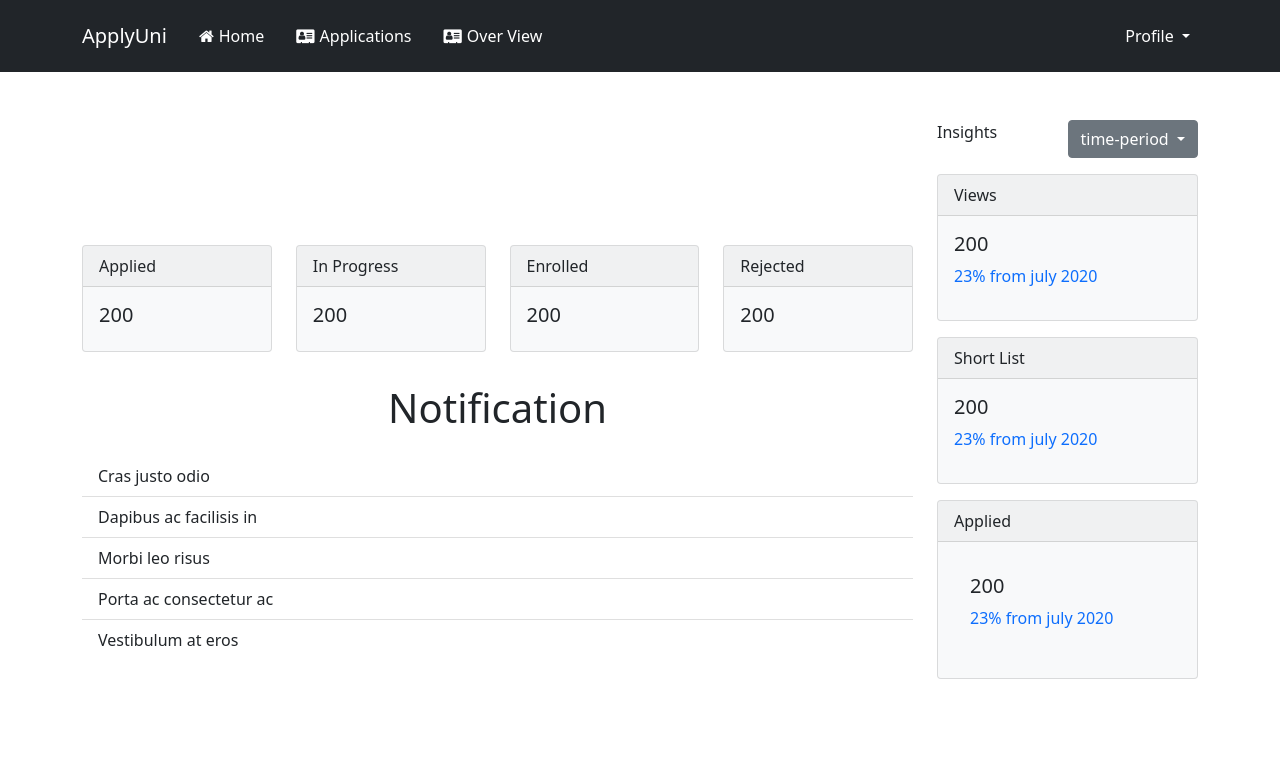
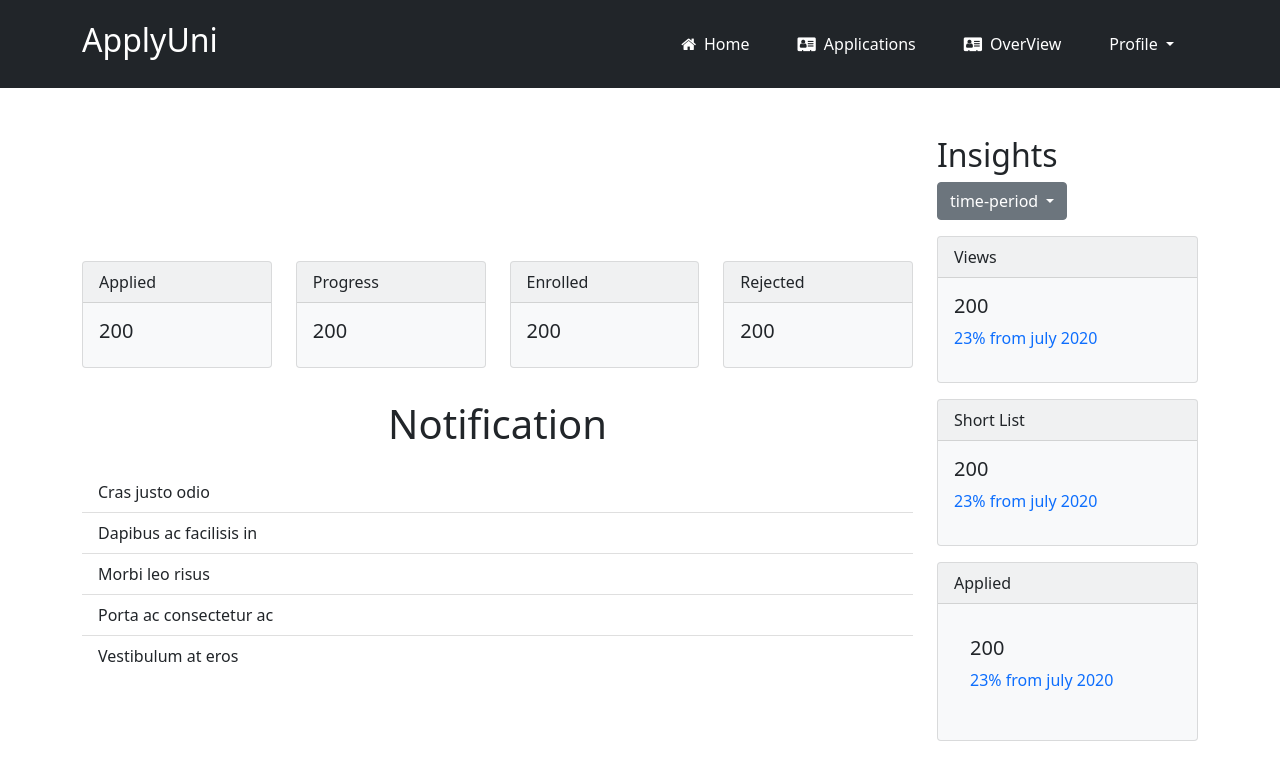
Before and after one commit to Harsha2001-creater/project_2020, a Django app: page /unihome in a window 1280 px wide. Shown: the top 780 px of the page. Run offline with Django 3.2, Linux system fonts and the light colour scheme.

Commit message:
reduced code redundancy

```diff
--- a/applyuni/Portal/templates/University_portal/university_home.html
+++ b/applyuni/Portal/templates/University_portal/university_home.html
@@ -1,169 +1,141 @@
-<!doctype html>
+<!DOCTYPE html>
 <html lang="en">
-
   <head>
     <!-- Required meta tags -->
-    <meta charset="utf-8">
-    <meta name="viewport" content="width=device-width, initial-scale=1">
+    <meta charset="utf-8" />
+    <meta name="viewport" content="width=device-width, initial-scale=1" />
 
     <!-- Bootstrap CSS -->
-    <link href="https://cdn.jsdelivr.net/npm/bootstrap@5.0.0-beta1/dist/css/bootstrap.min.css" rel="stylesheet"
-        integrity="sha384-giJF6kkoqNQ00vy+HMDP7azOuL0xtbfIcaT9wjKHr8RbDVddVHyTfAAsrekwKmP1" crossorigin="anonymous">
-    <link rel="stylesheet" href="https://stackpath.bootstrapcdn.com/font-awesome/4.7.0/css/font-awesome.min.css"
-        integrity="sha384-wvfXpqpZZVQGK6TAh5PVlGOfQNHSoD2xbE+QkPxCAFlNEevoEH3Sl0sibVcOQVnN" crossorigin="anonymous">
+    <link
+      href="https://cdn.jsdelivr.net/npm/bootstrap@5.0.0-beta1/dist/css/bootstrap.min.css"
+      rel="stylesheet"
+      integrity="sha384-giJF6kkoqNQ00vy+HMDP7azOuL0xtbfIcaT9wjKHr8RbDVddVHyTfAAsrekwKmP1"
+      crossorigin="anonymous"
+    />
+    <link
+      rel="stylesheet"
+      href="https://stackpath.bootstrapcdn.com/font-awesome/4.7.0/css/font-awesome.min.css"
+      integrity="sha384-wvfXpqpZZVQGK6TAh5PVlGOfQNHSoD2xbE+QkPxCAFlNEevoEH3Sl0sibVcOQVnN"
+      crossorigin="anonymous"
+    />
 
     <title>university_home-Apply Uni</title>
     <style>
-
+      .navbar-nav li {
+        padding: 1rem;
+      }
+      .navbar-nav li a i {
+        margin-right: 0.5rem;
+      }
+      .navbar-nav li a {
+        text-align: center;
+      }
     </style>
   </head>
 
   <body>
     <nav class="navbar navbar-expand-lg navbar-dark bg-dark">
       <div class="container">
-            <a class="navbar-brand" href="#">ApplyUni</a>
-            <button class="navbar-toggler" type="button" data-bs-toggle="collapse"
-                data-bs-target="#navbarSupportedContent" aria-controls="navbarSupportedContent" aria-expanded="false"
-                aria-label="Toggle navigation">
+        <a class="navbar-brand" href="#"><h2>ApplyUni</h2></a>
+        <button
+          class="navbar-toggler"
+          type="button"
+          data-bs-toggle="collapse"
+          data-bs-target="#navbarSupportedContent"
+          aria-controls="navbarSupportedContent"
+          aria-expanded="false"
+          aria-label="Toggle navigation"
+        >
           <span class="navbar-toggler-icon"></span>
         </button>
-            <div class="collapse navbar-collapse " id="navbarSupportedContent">
-                <ul class="navbar-nav me-auto mb-2 mb-lg-0">
-                    <li class="nav-item" style="padding: .5rem;">
-                        <a class="nav-link text-white " aria-current="page" href="/unihome"><i class="fa fa-home"
-                                style="margin-right: 5px;"></i>Home</a>
+        <div class="collapse navbar-collapse" id="navbarSupportedContent">
+          <ul class="nav navbar-nav ms-auto">
+            <li class="nav-item">
+              <a class="nav-link text-white" aria-current="page" href="/unihome"
+                ><i class="fa fa-home"></i>Home</a
+              >
             </li>
-                    <li class="nav-item" style="padding: .5rem;">
-                        <a class="nav-link text-white" href="/applications"><i class="fa fa-address-card" aria-hidden="true"
-                                style="margin-right: 5px;"></i>Applications</a>
+            <li class="nav-item">
+              <a class="nav-link text-white" href="/applications"
+                ><i class="fa fa-address-card" aria-hidden="true"></i
+                >Applications</a
+              >
             </li>
-                    <li class="nav-item" style="padding: .5rem;">
-                        <a class="nav-link text-white" href="/overview"><i class="fa fa-address-card" aria-hidden="true"
-                                style="margin-right: 5px;"></i>Over View</a>
+            <li class="nav-item">
+              <a class="nav-link text-white" href="/overview"
+                ><i class="fa fa-address-card" aria-hidden="true"></i
+                >OverView</a
+              >
             </li>
-                </ul>
-                <div class="col-auto">
-                    <ul class="navbar-nav me-auto mb-2 mb-lg-0">
-                        <li class="nav-item dropdown style=" padding: .5rem;>
-                            <a class="nav-link dropdown-toggle text-white" href="#" id="navbarDropdown" role="button"
-                                data-bs-toggle="dropdown" aria-expanded="false">
+            <li class="nav-item dropdown">
+              <a
+                class="nav-link dropdown-toggle text-white"
+                href="#"
+                id="navbarDropdown"
+                role="button"
+                data-bs-toggle="dropdown"
+                aria-expanded="false"
+              >
                 Profile
               </a>
               <ul class="dropdown-menu" aria-labelledby="navbarDropdown">
                 <li><a class="dropdown-item" href="/support">support</a></li>
-                                <li><a class="dropdown-item" href="/unisettings">settings</a></li>
                 <li>
-                                    <hr class="dropdown-divider">
+                  <a class="dropdown-item" href="/unisettings">settings</a>
+                </li>
+                <li>
+                  <hr class="dropdown-divider" />
                 </li>
                 <li><a class="dropdown-item" href="#">logout</a></li>
               </ul>
             </li>
           </ul>
-
-                </div>
         </div>
       </div>
     </nav>
-    <!-- For large and medium Screens-->
-    <section class="mt-5 d-none d-md-block d-lg-block" >
+
+    <!-- For large and medium Screens -->
+    <section class="mt-5">
       <div class="container">
         <div class="row">
-                <div class="col-9 rounded-corner">
-
-                    <div class="row" style="margin-top: 125px;">
-                        <div class="col">
-                            <div class="col-md">
-
-                                <div class="card bg-light mb-3" style="max-width: 18rem;">
+          <div class="col-lg-9 col-md-12 rounded-corner">
+            <div class="row" style="margin-top: 125px">
+              <div class="col-sm">
+                <div class="card bg-light mb-3">
                   <div class="card-header">Applied</div>
-                                    <div class="card-body">
-                                        <h5 class="card-title">200</h5>
-
-                                    </div>
-                                </div>
-
-                            </div>
-                        </div>
-                        <div class="col">
-                            <div class="col-md">
-
-                                <div class="card bg-light mb-3" style="max-width: 18rem;">
-                                    <div class="card-header">In Progress</div>
                   <div class="card-body">
                     <h5 class="card-title">200</h5>
                   </div>
                 </div>
-
+              </div>
+              <div class="col-sm">
+                <div class="card bg-light mb-3">
+                  <div class="card-header">Progress</div>
+                  <div class="card-body">
+                    <h5 class="card-title">200</h5>
                   </div>
                 </div>
-                        <div class="col">
-                            <div class="col-md">
-
-                                <div class="card bg-light mb-3" style="max-width: 18rem;">
+              </div>
+              <div class="col-sm">
+                <div class="card bg-light mb-3">
                   <div class="card-header">Enrolled</div>
                   <div class="card-body">
                     <h5 class="card-title">200</h5>
                   </div>
                 </div>
-
               </div>
-                        </div>
-                        <div class="col">
-                            <div class="col-md">
-
-                                <div class="card bg-light mb-3" style="max-width: 18rem;">
+              <div class="col-sm">
+                <div class="card bg-light mb-3">
                   <div class="card-header">Rejected</div>
-                                    <div class="card-body">
-                                        <h5 class="card-title">200</h5>
-                                    </div>
-                                </div>
-
-                            </div>
-                        </div>
-
-                    </div>
-                    <div class="col-12 d-block  d-sm-block d-md-none ">
-                        <h1>Insights</h1>
-                        <div class="row">
-                            <div class="col">
-                                <div class="col-md">
-                                    <div class="card bg-light mb-3" style="max-width: 18rem;">
-                                        <div class="card-header">Views</div>
-                                        <div class="card-body">
-                                            <h5 class="card-title">293</h5>
-                                        </div>
-                                    </div>
-                                </div>
-                            </div>
-                            <div class="col">
-                                <div class="col-md">
-                                    <div class="card bg-light mb-3" style="max-width: 18rem;">
-                                        <div class="card-header">Shortlist</div>
                   <div class="card-body">
                     <h5 class="card-title">200</h5>
                   </div>
                 </div>
               </div>
             </div>
-                            <div class="col">
-                                <div class="col-md">
-                                    <div class="card bg-light mb-3" style="max-width: 18rem;">
-                                        <div class="card-header">Applied</div>
-                                        <div class="card-body">
-                                            <h5 class="card-title">200</h5>
-                                        </div>
-                                    </div>
-                                </div>
-                            </div>
-
-                        </div>
-                    </div>
-                    <div class="col-12">
-
-                        <div class="rounded ">
-                            <h1 class="text-center p-3" >
-                                Notification
-                            </h1>
+            <div class="d-none d-sm-none d-lg-block">
+              <div class="rounded">
+                <h1 class="text-center p-3">Notification</h1>
                 <ul class="list-group list-group-flush">
                   <li class="list-group-item">Cras justo odio</li>
                   <li class="list-group-item">Dapibus ac facilisis in</li>
@@ -171,184 +143,166 @@
                   <li class="list-group-item">Porta ac consectetur ac</li>
                   <li class="list-group-item">Vestibulum at eros</li>
                 </ul>
-
-                        </div>
-
               </div>
             </div>
-                <div class="col-3 d-none d-md-block d-lg-block d-xl-block">
-                    <div class="col">
+          </div>
+          <div class="col-lg-3 col-md-12">
             <div class="row">
               <div class="row">
-                                <div class="col-6">
-                                    <div class="col-md">
-                                        Insights
-
+                <div class="col-sm">
+                  <h2>Insights</h2>
                 </div>
-
-                                </div>
-                                <div class="col-6">
-                                    <div class="col-md">
+                <div class="col-sm">
                   <div class="dropdown">
-                                            <button class="btn btn-secondary dropdown-toggle" type="button" id="dropdownMenuButton" data-bs-toggle="dropdown" aria-expanded="false">
+                    <button
+                      class="btn btn-secondary dropdown-toggle"
+                      type="button"
+                      id="dropdownMenuButton"
+                      data-bs-toggle="dropdown"
+                      aria-expanded="false"
+                    >
                       time-period
                     </button>
-                                            <ul class="dropdown-menu" aria-labelledby="dropdownMenuButton">
+                    <ul
+                      class="dropdown-menu"
+                      aria-labelledby="dropdownMenuButton"
+                    >
                       <li><a class="dropdown-item" href="#">Monthly</a></li>
                       <li><a class="dropdown-item" href="#">Yearly</a></li>
                     </ul>
                   </div>
                 </div>
               </div>
-
-                            </div>
               <div class="mt-3">
-                                <div class="col-12">
-                                    <div class="card bg-light mb-3" style="max-width: 18rem;">
+                <div class="col-sm">
+                  <div class="card bg-light mb-3">
                     <div class="card-header">Views</div>
                     <div class="card-body">
                       <h5 class="card-title">200</h5>
-                                            <p class="text-primary"> 23% from july 2020</p>
+                      <p class="text-primary">23% from july 2020</p>
                     </div>
                   </div>
                 </div>
-                                <div class="col-12">
-                                    <div class="card bg-light mb-3" style="max-width: 18rem;">
+                <div class="col-sm">
+                  <div class="card bg-light mb-3">
                     <div class="card-header">Short List</div>
                     <div class="card-body">
                       <h5 class="card-title">200</h5>
-                                            <p class="text-primary"> 23% from july 2020</p>
+                      <p class="text-primary">23% from july 2020</p>
                     </div>
                   </div>
                 </div>
-                                <div class="col-12">
-                                    <div class="card bg-light mb-3" style="max-width: 18rem;">
+                <div class="col-sm">
+                  <div class="card bg-light mb-3">
                     <div class="card-header">Applied</div>
                     <div class="card-body">
                       <div class="card-body">
                         <h5 class="card-title">200</h5>
-                                                <p class="text-primary"> 23% from july 2020</p>
+                        <p class="text-primary">23% from july 2020</p>
                       </div>
                     </div>
                   </div>
                 </div>
               </div>
-
+            </div>
+          </div>
+        </div>
+        <div class="d-block d-sm-block d-md-block d-lg-none">
+          <div class="rounded">
+            <h1 class="text-center p-3">Notification</h1>
+            <ul class="list-group list-group-flush">
+              <li class="list-group-item">Cras justo odio</li>
+              <li class="list-group-item">Dapibus ac facilisis in</li>
+              <li class="list-group-item">Morbi leo risus</li>
+              <li class="list-group-item">Porta ac consectetur ac</li>
+              <li class="list-group-item">Vestibulum at eros</li>
+            </ul>
+          </div>
+        </div>
+      </div>
+    </section>
+    <!--End-->
+    <!-- For small and medium screens
+    <section class="d-block d-sm-block d-md-none">
+      <div class="container">
+        <div class="row">
+          <h1>Stats</h1>
+          <div class="col-sm text-center">
+            <div class="card bg-light mb-3" style="max-width: 18rem">
+              <div class="card-header text-center">Applied</div>
+              <div class="card-body">
+                <h5 class="card-title text-center">200</h5>
+              </div>
+            </div>
+          </div>
+          <div class="col-sm">
+            <div class="card bg-light mb-3" style="max-width: 18rem">
+              <div class="card-header text-center">Applied</div>
+              <div class="card-body">
+                <h5 class="card-title text-center">200</h5>
+              </div>
+            </div>
+          </div>
+          <div class="col-sm">
+            <div class="card bg-light mb-3" style="max-width: 18rem">
+              <div class="card-header text-center">Applied</div>
+              <div class="card-body">
+                <h5 class="card-title text-center">200</h5>
+              </div>
+            </div>
+          </div>
+          <div class="col-sm">
+            <div class="card bg-light mb-3" style="max-width: 18rem">
+              <div class="card-header text-center">Applied</div>
+              <div class="card-body">
+                <h5 class="card-title text-center">200</h5>
               </div>
             </div>
           </div>
         </div>
-
       </div>
-    </section>
-    <!--End-->
-    <!-- For small and medium screens-->
-    <section class="d-block d-sm-block d-md-none">
-
-        <div class="row container">
-            <h1>Stats</h1>
-            <div class="col-6">
-                <div class="col-md">
-                    <div class="card bg-light mb-3" style="max-width: 18rem;">
-                        <div class="card-header">Applied</div>
+      <div class="container">
+        <div class="row">
+          <h1>Insights</h1>
+          <div class="col-sm">
+            <div class="">
+              <div class="card bg-light mb-3" style="max-width: 18rem">
+                <div class="card-header text-center">Views</div>
                 <div class="card-body">
-                            <h5 class="card-title">200</h5>
-
+                  <h5 class="card-title text-center">200</h5>
                 </div>
               </div>
             </div>
-
           </div>
-            <div class="col-6">
-                <div class="col-md">
-                    <div class="card bg-light mb-3" style="max-width: 18rem;">
-                        <div class="card-header">Applied</div>
+          <div class="col-sm">
+            <div class="">
+              <div class="card bg-light mb-3" style="max-width: 18rem">
+                <div class="card-header text-center">Shortlist</div>
                 <div class="card-body">
-                            <h5 class="card-title">200</h5>
-
+                  <h5 class="card-title text-center">200</h5>
                 </div>
               </div>
             </div>
-
           </div>
-            <div class="col">
-                <div class="col-md">
-                    <div class="card bg-light mb-3" style="max-width: 18rem;">
-                        <div class="card-header">Applied</div>
+          <div class="col-sm">
+            <div class="">
+              <div class="card bg-light mb-3" style="max-width: 18rem">
+                <div class="card-header text-center">Applied</div>
                 <div class="card-body">
-                            <h5 class="card-title">200</h5>
+                  <h5 class="card-title text-center">200</h5>
                 </div>
               </div>
             </div>
-
-            </div>
-            <div class="col">
-                <div class="col-md">
-                    <div class="card bg-light mb-3" style="max-width: 18rem;">
-                        <div class="card-header">Applied</div>
-                        <div class="card-body">
-                            <h5 class="card-title">200</h5>
-
           </div>
         </div>
       </div>
-
-            </div>
-        </div>
-
-        <div class="row container">
-            <h1>Insights</h1>
-            <div class="col-6">
-                <div class="">
-                    <div class="card bg-light mb-3" style="max-width: 18rem;">
-                        <div class="card-header">Views</div>
-                        <div class="card-body">
-                            <h5 class="card-title">200</h5>
-
-                        </div>
-                    </div>
-                </div>
-
-            </div>
-            <div class="col-6">
-                <div class="">
-                    <div class="card bg-light mb-3" style="max-width: 18rem;">
-                        <div class="card-header">Shortlist</div>
-                        <div class="card-body">
-                            <h5 class="card-title">200</h5>
-
-                        </div>
-                    </div>
-                </div>
-
-            </div>
-            <div class="col">
-                <div class="">
-                    <div class="card bg-light mb-3" style="max-width: 18rem;">
-                        <div class="card-header">Applied</div>
-                        <div class="card-body">
-                            <h5 class="card-title">200</h5>
-
-                        </div>
-                    </div>
-                </div>
-
-            </div>
-        </div>
-
     </section>
 
-
-    <!-- Option 1: Bootstrap Bundle with Popper -->
-    <script src="https://cdn.jsdelivr.net/npm/bootstrap@5.0.0-beta1/dist/js/bootstrap.bundle.min.js"
+-->
+    <script
+      src="https://cdn.jsdelivr.net/npm/bootstrap@5.0.0-beta1/dist/js/bootstrap.bundle.min.js"
       integrity="sha384-ygbV9kiqUc6oa4msXn9868pTtWMgiQaeYH7/t7LECLbyPA2x65Kgf80OJFdroafW"
-        crossorigin="anonymous"></script>
-
-    <!-- Option 2: Separate Popper and Bootstrap JS -->
-    <!--
-    <script src="https://cdn.jsdelivr.net/npm/@popperjs/core@2.5.4/dist/umd/popper.min.js" integrity="sha384-q2kxQ16AaE6UbzuKqyBE9/u/KzioAlnx2maXQHiDX9d4/zp8Ok3f+M7DPm+Ib6IU" crossorigin="anonymous"></script>
-    <script src="https://cdn.jsdelivr.net/npm/bootstrap@5.0.0-beta1/dist/js/bootstrap.min.js" integrity="sha384-pQQkAEnwaBkjpqZ8RU1fF1AKtTcHJwFl3pblpTlHXybJjHpMYo79HY3hIi4NKxyj" crossorigin="anonymous"></script>
-    -->
+      crossorigin="anonymous"
+    ></script>
   </body>
-
 </html>
```
Also changed, not shown: applyuni/db.sqlite3. Lines whose indentation alone changed are shown as unchanged.
